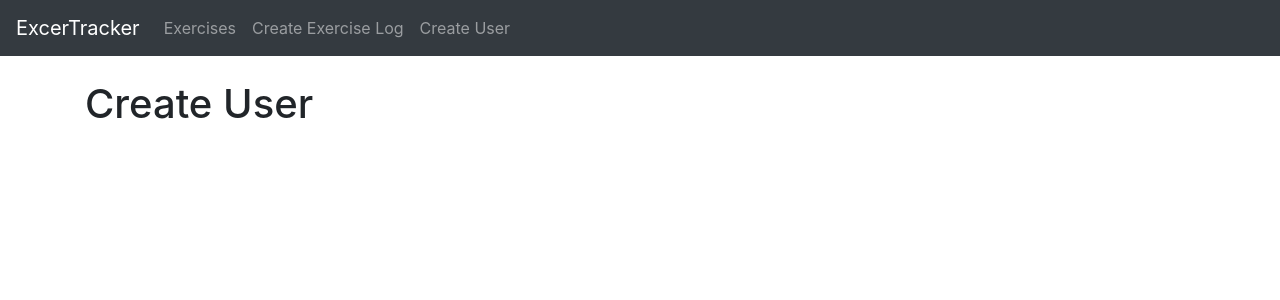
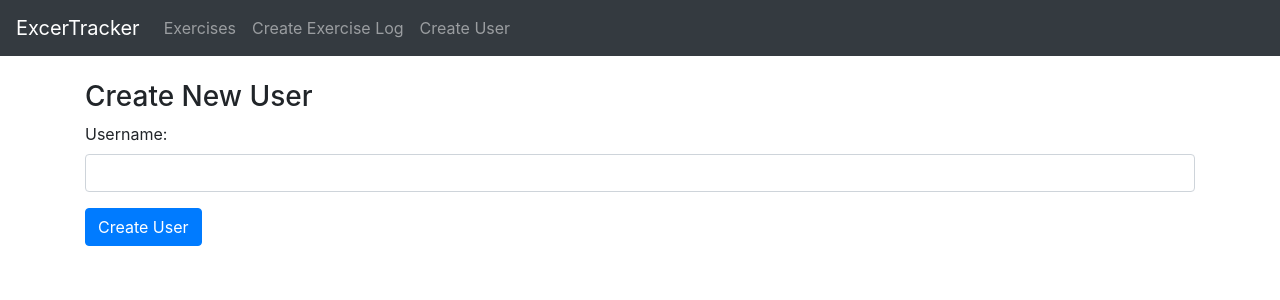
Before and after one commit to robertgregg3/mern-exercise-tracker, a React (Create React App) app: page /user in a window 1280 px wide. Shown: the top 300 px of the page. Built offline with nearby package versions, Linux system fonts and the light colour scheme.

Commit message:
Added Create user component

```diff
--- a/src/components/CreateExercise.jsx
+++ b/src/components/CreateExercise.jsx
@@ -22,9 +22,9 @@
     });
   }
 
-  onChangeUsername(e) {
+  onChangeUsername = (e) => {
     this.setState({ username: e.target.value });
-  }
+  };
   onChangeDescription = (e) => {
     this.setState({ description: e.target.value });
   };
--- a/src/components/CreateUser.jsx
+++ b/src/components/CreateUser.jsx
@@ -1,9 +1,54 @@
 import React, { Component } from "react";
 
 class CreateUser extends Component {
-  state = {};
+  constructor(props) {
+    super(props);
+
+    this.state = {
+      username: "",
+    };
+  }
+
+  onChangeUsername = (e) => {
+    this.setState({ username: e.target.value });
+  };
+
+  onSubmit = (e) => {
+    e.preventDefault();
+
+    const user = {
+      username: this.state.username,
+    };
+
+    console.log(user);
+
+    this.setState({ username: "" });
+  };
+
   render() {
-    return <h1>Create User</h1>;
+    return (
+      <div>
+        <h3>Create New User</h3>
+        <form onSubmit={this.onSubmit}>
+          <div className="form-group">
+            <label>Username: </label>
+            <input
+              type="text"
+              className="form-control"
+              value={this.state.username}
+              onChange={this.onChangeUsername}
+            />
+          </div>
+          <div className="form-group">
+            <input
+              type="submit"
+              value="Create User"
+              className="btn btn-primary"
+            />
+          </div>
+        </form>
+      </div>
+    );
   }
 }
 
```
Also changed, not shown: 1 other file (tests, documents, lock files or other folders).
